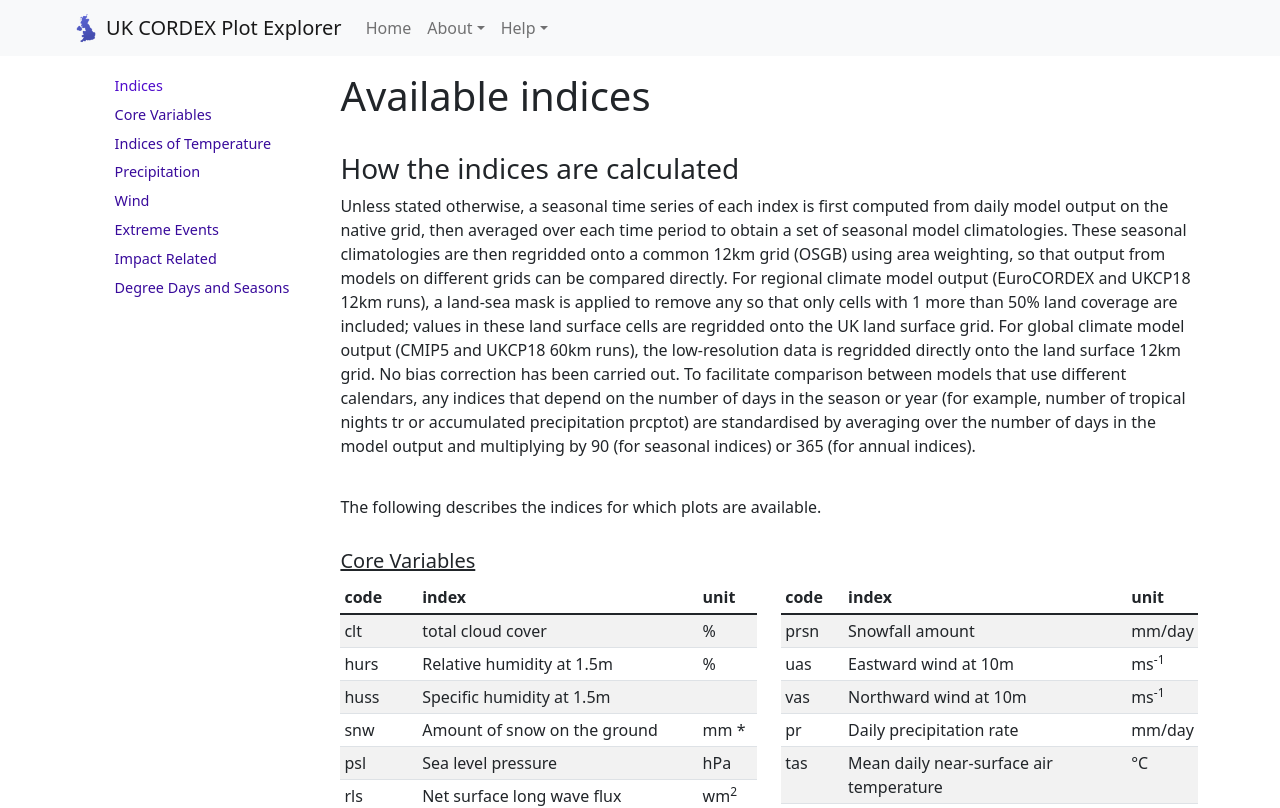
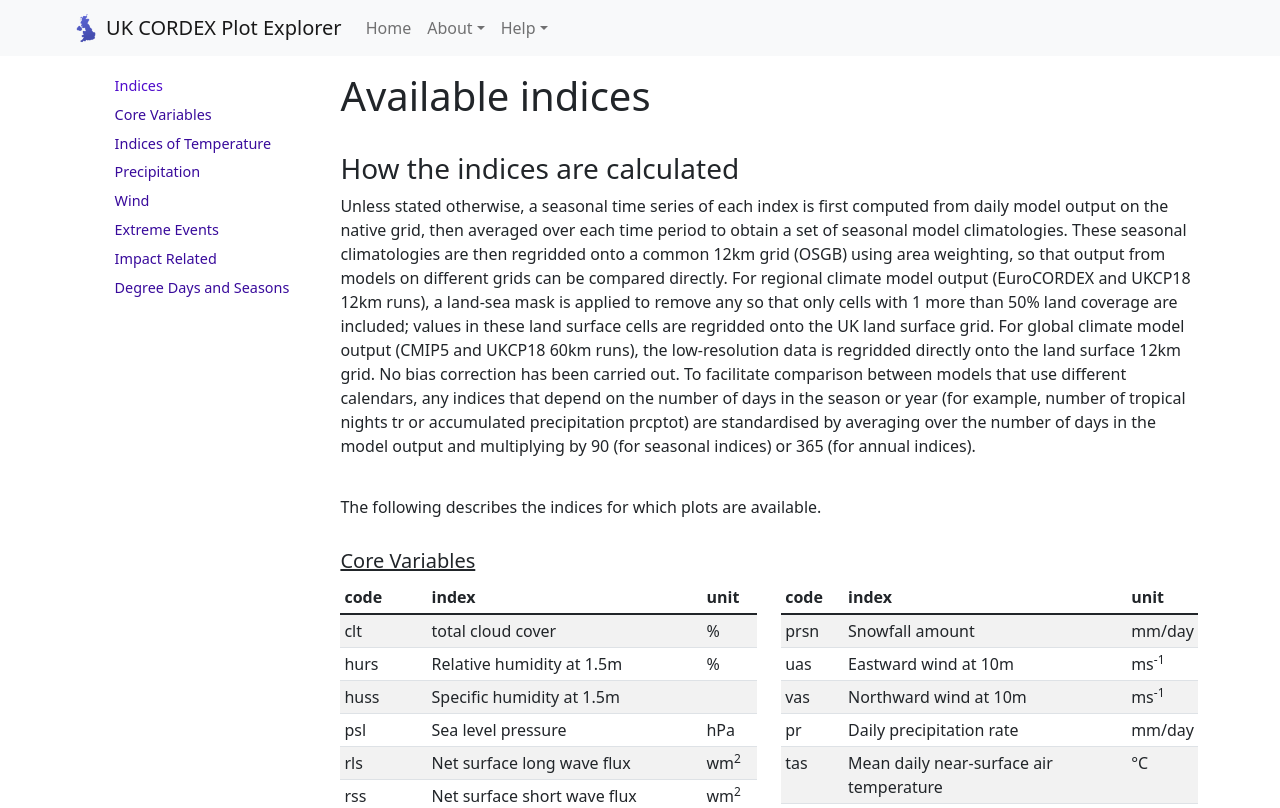
Before and after one commit to UCL/UKCORDEX-plot-explorer-dev, a React (Create React App) app: page /#/indices-help in a window 1280 px wide. Shown: the top 808 px of the page. Built offline with nearby package versions, Linux system fonts and the light colour scheme.

Commit message:
Update src/components/ExtraPages/Help/IndicesHelp.js
Co-authored-by: Raquel Alegre <r.alegre@ucl.ac.uk>

```diff
--- a/src/components/ExtraPages/Help/IndicesHelp.js
+++ b/src/components/ExtraPages/Help/IndicesHelp.js
@@ -160,11 +160,6 @@ function IndicesHelp() {
                     <td>huss</td>
                     <td>Specific humidity at 1.5m</td>
                     <td></td>
-                  </tr>
-                  <tr>
-                    <td>snw</td>
-                    <td>Amount of snow on the ground</td>
-                    <td>mm *</td>
                   </tr>
                   <tr>
                     <td>psl</td>
```
